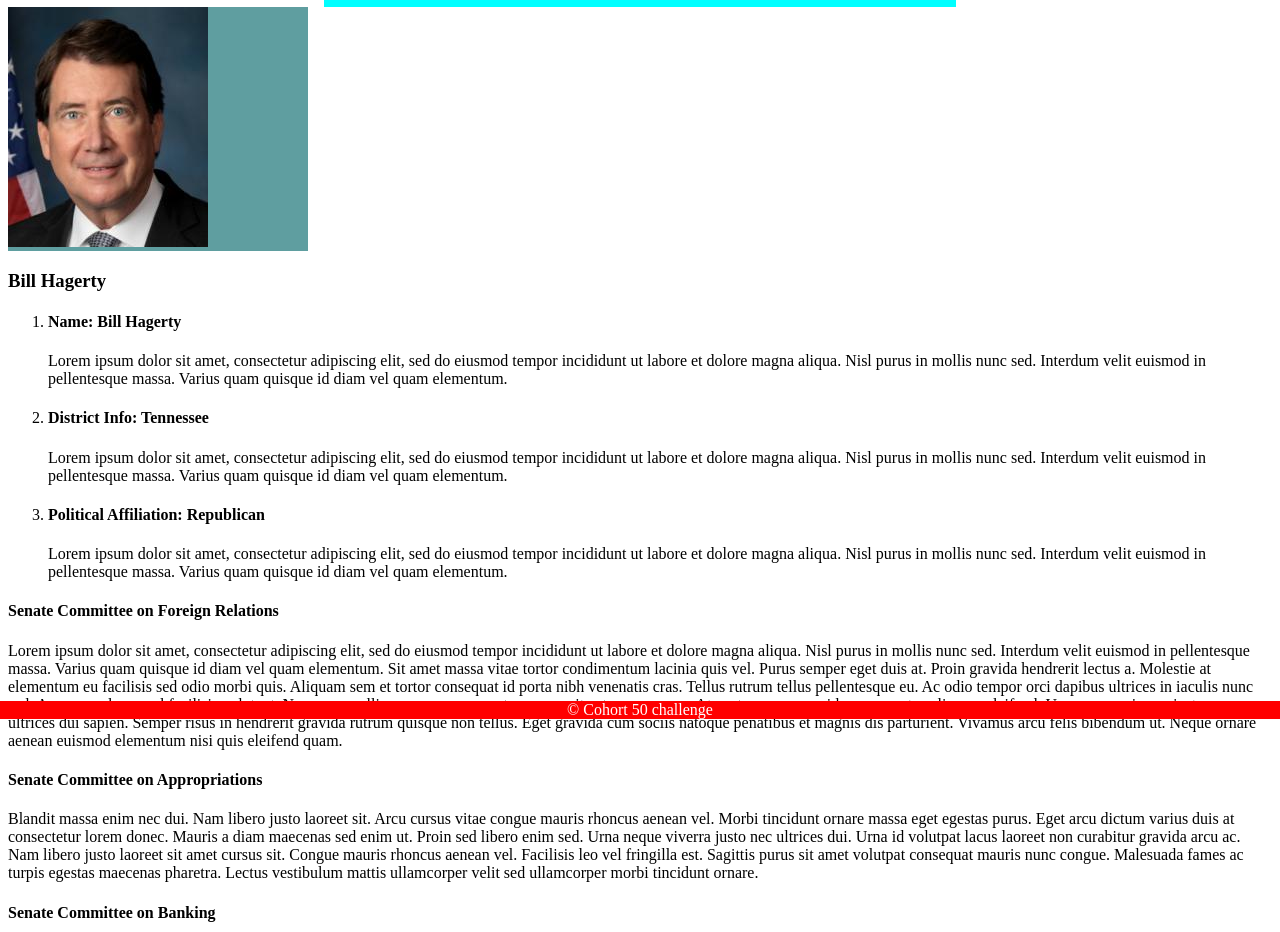
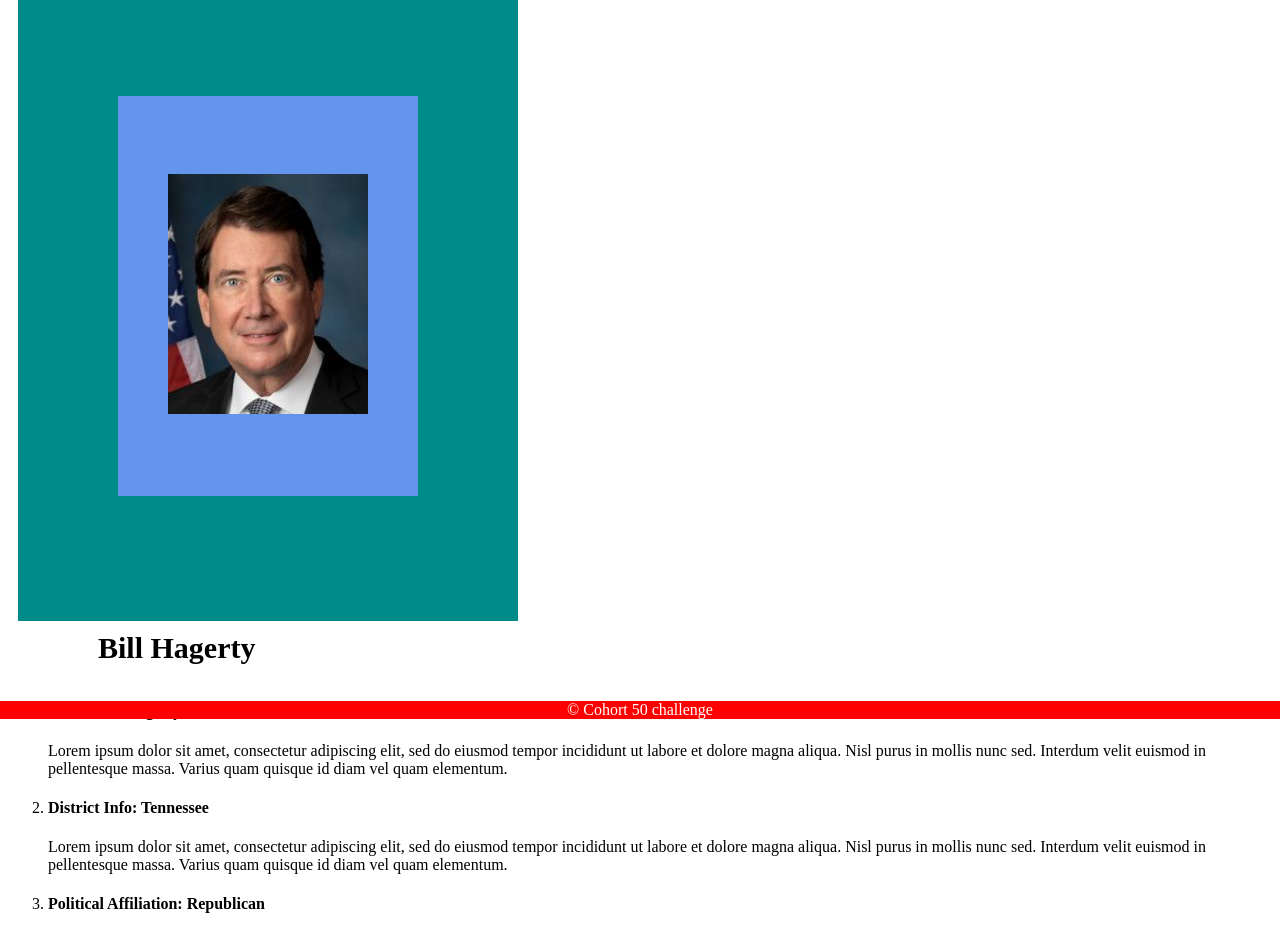
Before and after one commit to FolksyCarrot/congressional, a plain HTML site: page index.html in a window 1280 px wide. Shown: the part 81-1013 px from the top of the page. Drawn offline with Linux system fonts and the light colour scheme.

Commit message:
updated push

```diff
--- a/index.html
+++ b/index.html
@@ -5,7 +5,7 @@
     <meta http-equiv="X-UA-Compatible" content="IE=edge">
     <meta name="viewport" content="width=device-width, initial-scale=1.0">
     <title>Bill Hagerty Tennessee Representative</title>
-    <link rel="stylesheet" href="styles/main.css">
+    <link rel="stylesheet" href="./styles/main.css">
 </head>
 
 <body>
@@ -15,15 +15,17 @@
             <h1>Tennessee Representative</h1>
         </header>
     </div>
+    <section class="bigBox">
+    <section class ="box1">
+        <div> <img src="images/456798-200px.jpeg" alt="picture"> </div>
+    </section>
+    </section>
     <main>
         <article class="billArt">
-            <div class="img">
-            <section class="image">
-                <img src="images/456798-200px.jpeg" alt="picture">
-            </section>
-            </div>
-            <section>
-                <h1>Bill Hagerty</h1>
+
+            <h1>Bill Hagerty</h1>
+
+            <section class= "list">
                 <ol>
                     <!-- make the paragraph inside the list-->
                     <li><h4>Name: Bill Hagerty</h4>
@@ -40,8 +42,6 @@
                     </p></li>
                 </ol>
             </section>
-
-            <break></break>
 
             <section>
                 <div>
--- a/styles/main.css
+++ b/styles/main.css
@@ -1,3 +1,4 @@
+
 .header {
     display: flex;
   align-items: center;
@@ -7,6 +8,7 @@
   width: 50%;
 
 }
+
 
 .footer {
 
@@ -19,18 +21,35 @@
         text-align: center;
       }
 
-
-
+.bigBox {
+    display: flex;
+    margin: 10px;
+    width: 500px;
+    height: 650px;
+    background-color: darkcyan;
+    justify-content: center;
+    align-items: center;
 }
 
-.image {
-    width: 200px;
-    length: 400px;
-    background-color: darkcyan;
-}
+.box1 {
+    display: flex;
+    width: 300px;
+    height: 400px;
+    background-color: cornflowerblue;
+    margin: 20px;
+    justify-content: center;
+    align-items: center;
+    }
 
-.img {
-    length: 500px;
-    width: 300px;
-    background-color: cadetblue;
-}
+    h1 {
+        margin: 0 0 0 90px;
+        font-size: 30px;
+    }
+
+    .list {
+        display: flex;
+        justify-content: flex-end;
+        clear: both;
+        align-items: flex-end;
+        flex-wrap: wrap;
+    }
```
